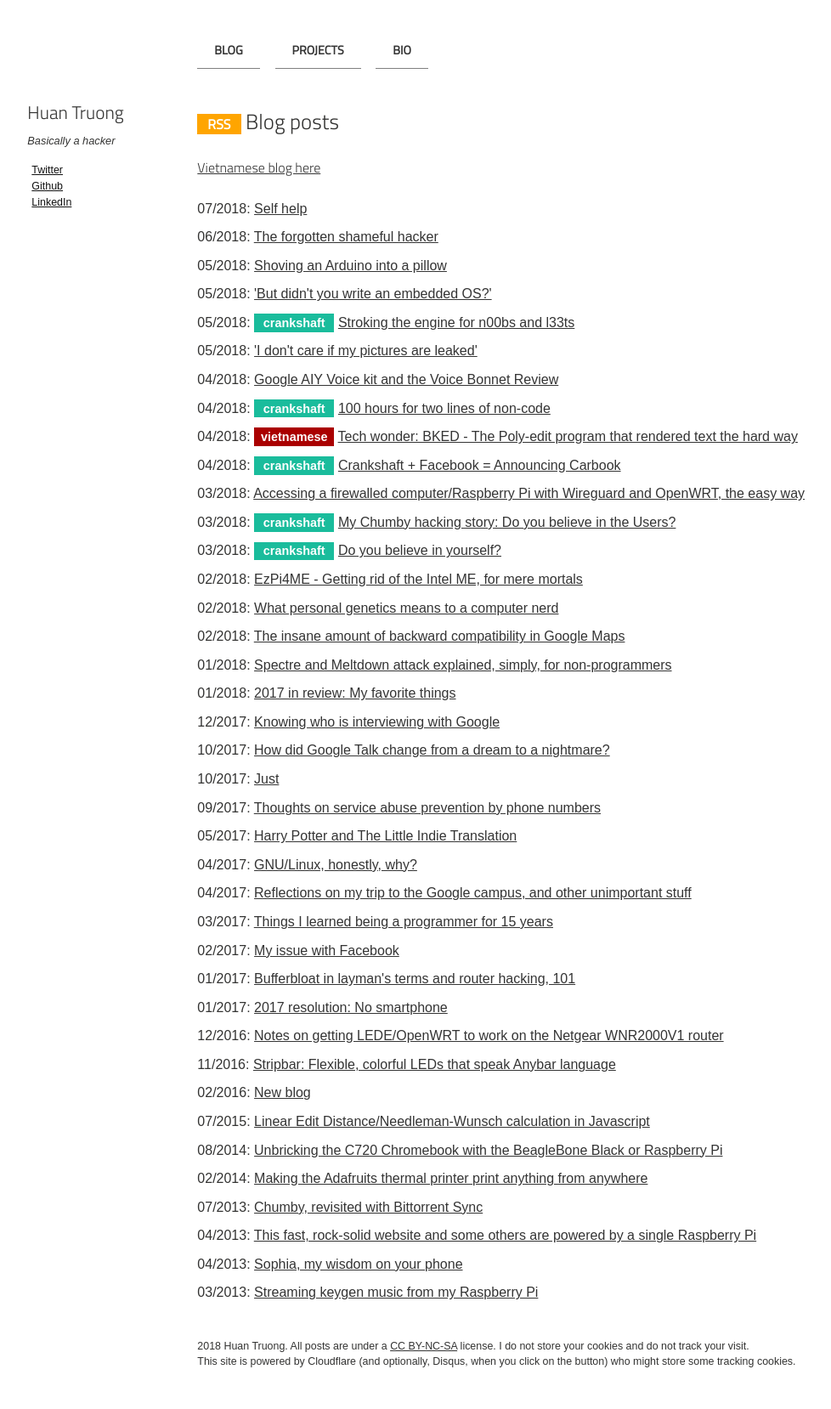
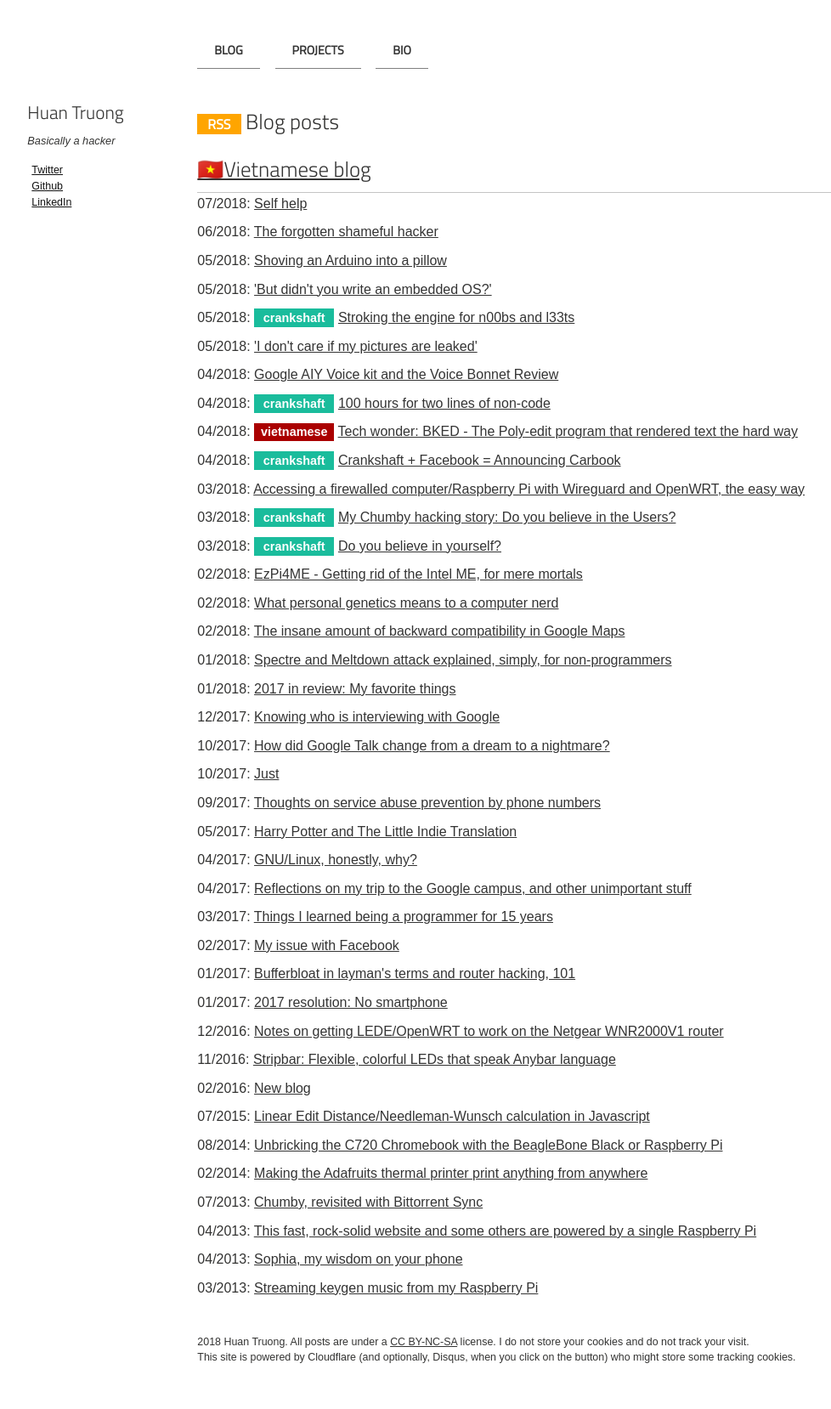
Before and after one commit to htruong/htruong.github.io, a Jekyll site: the page built from index.md, in a window 1280 px wide. Shown: the whole page at 85% size, without its empty margins (116-1094 px from the left). Built offline with Jekyll 4.4.1, drawn with Linux system fonts in a browser that asks for light colours.

Commit message:
Added Vietnamese flag

```diff
--- a/_layouts/post-index.html
+++ b/_layouts/post-index.html
@@ -35,7 +35,7 @@
   <div id="index">
 	  <!--<h1>{{ page.title }}</h1>-->
 	  <div><h2><a class="rss-button" href="/feed.xml">RSS</a> Blog posts</h2></div>
-	  <div><h4><a target="_blank" href="https://spiderum.com/nguoi-dung/wasabi">Vietnamese blog here</a></h4></div>
+	  <div><h3><a target="_blank" href="https://spiderum.com/nguoi-dung/wasabi">🇻🇳Vietnamese blog</a></h3></div>
     {% for post in site.posts %}
 
     {% assign category = site.my_categories | where: "slug", post.category %}
```
